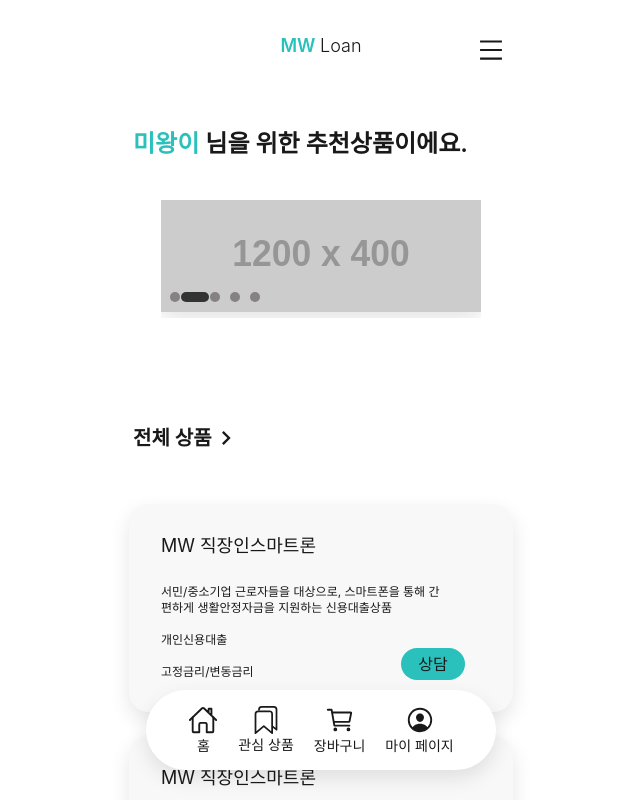
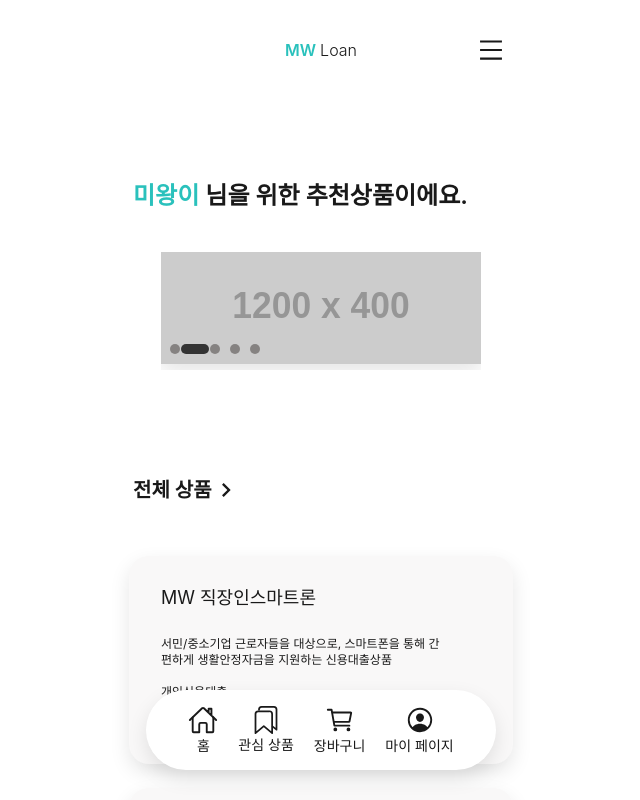
Before and after one commit to whtmdgn1409/Mini-Project-6-FE, a React (Vite) app: page / in a window 1280 px wide. Shown: the top 800 px of the page, without its empty margins (319-959 px from the left). Built offline with nearby package versions, Linux system fonts and the light colour scheme; a web font is replaced by a local one.

Commit message:
Fix: 헤더 컴포넌트 클래스명 수정

```diff
--- a/src/components/Header.tsx
+++ b/src/components/Header.tsx
@@ -12,12 +12,15 @@ const Header = (props: Props) => {
   };
   if (!isOpen) {
     return (
-      <div className='flex relative m-auto top-8 h-12 w-96 '>
-        <div className='absolute inset-x-0 top-0 text-center text-lg'>
+      <div className='flex relative m-auto h-[100px] w-96 items-center justify-center'>
+        <div className='inset-x-0 top-0 text-cente'>
           <span className='text-mw font-semibold'>MW </span>
           <span className='--black-100 font-light'>Loan</span>
         </div>
-        <button className='absolute right-2 top-1' onClick={() => toggleMenu()}>
+        <button
+          className='absolute right-2 top-[50%] translate-y-[-50%]'
+          onClick={() => toggleMenu()}
+        >
           <AiOutlineMenu size='28' />
         </button>
       </div>
```
